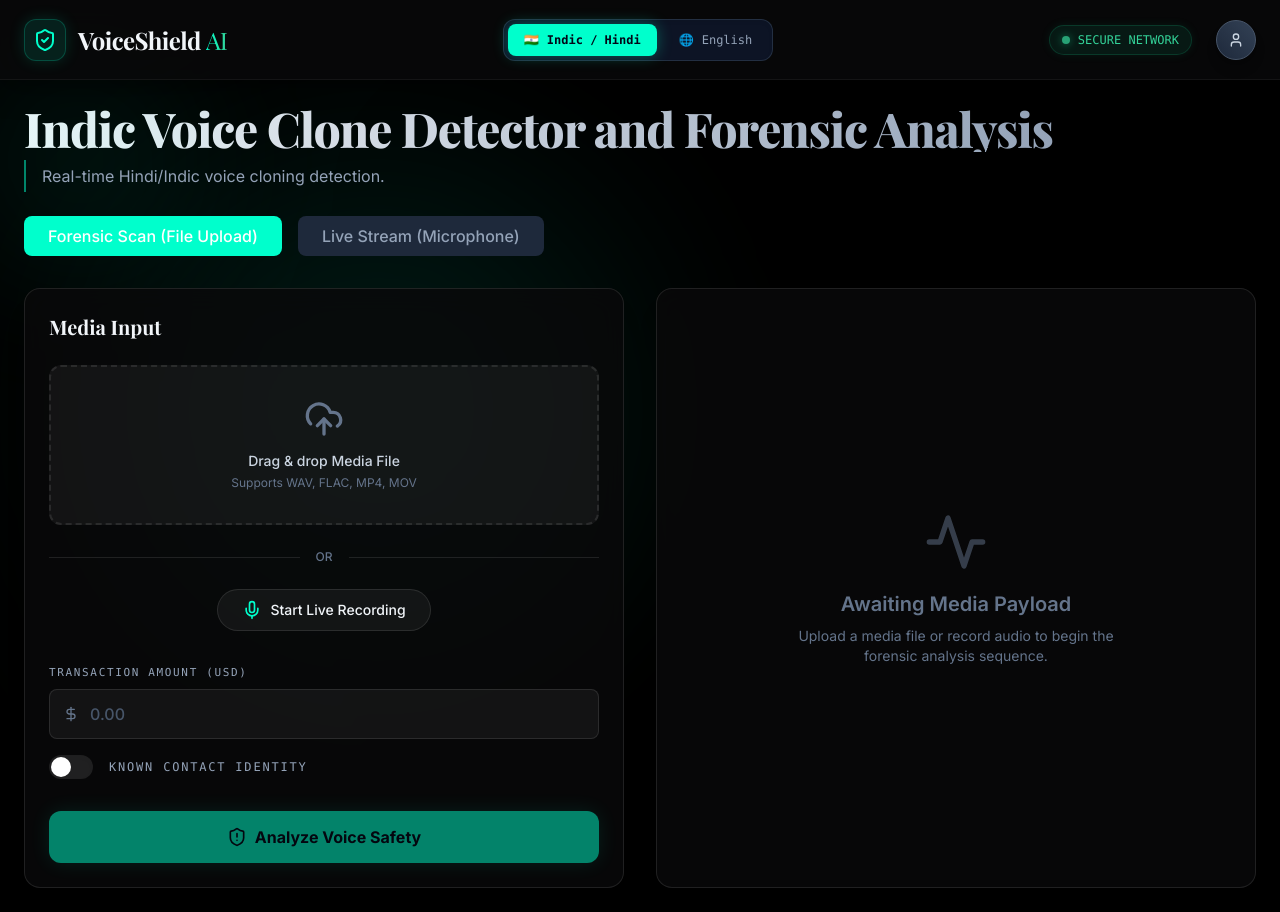
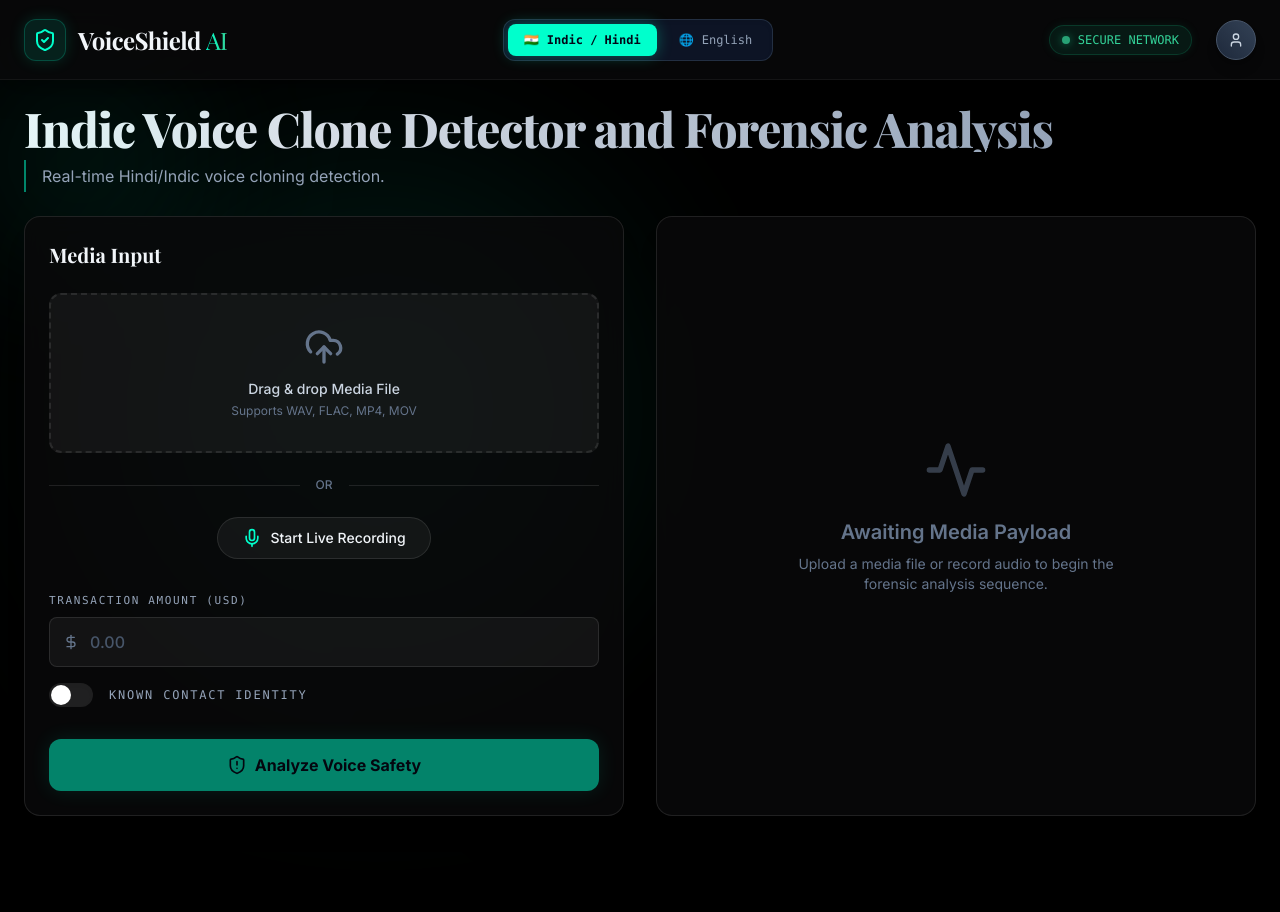
Before and after one commit to AnishCoder2006/SIH26104-AI-Clone-Detector, a Next.js app in the folder frontend/: page /dashboard/hindi in a window 1280 px wide. After the commit the page ends 840 px from the top, so only its background shows below. Built offline with nearby package versions, Linux system fonts and the light colour scheme; sample sign-in values are in the browser's storage; a web font is replaced by a local one.

Commit message:
refactor(ui): remove Live Stream tab and simplify dashboard layout to direct forensic analysis

```diff
--- a/frontend/src/components/DashboardClient.tsx
+++ b/frontend/src/components/DashboardClient.tsx
@@ -4,7 +4,6 @@
 import { useRouter } from 'next/navigation';
 import { MediaInput } from '@/components/MediaInput';
 import { RiskAnalysisPanel, RiskResponse } from '@/components/RiskAnalysisPanel';
-import { LiveStreamPanel } from '@/components/LiveStreamPanel';
 import { motion } from 'framer-motion';
 
 interface DashboardClientProps {
@@ -17,7 +16,6 @@
   const [loading, setLoading] = useState(true);
   const [isAnalyzing, setIsAnalyzing] = useState(false);
   const [analysisData, setAnalysisData] = useState<RiskResponse | null>(null);
-  const [mode, setMode] = useState<'forensic' | 'live'>('forensic');
 
   // 1. State Variables
   const [agentReport, setAgentReport] = useState<any>(null);
@@ -121,32 +119,12 @@
         </p>
       </div>
 
-      <div className="flex gap-4 mb-8 z-10 relative">
-        <button
-          onClick={() => setMode('forensic')}
-          className={`px-6 py-2 rounded-lg font-medium transition-colors ${mode === 'forensic' ? 'bg-primary text-white' : 'bg-slate-800 text-slate-400 hover:bg-slate-700'}`}
-        >
-          Forensic Scan (File Upload)
-        </button>
-        <button
-          onClick={() => setMode('live')}
-          className={`px-6 py-2 rounded-lg font-medium transition-colors ${mode === 'live' ? 'bg-primary text-white' : 'bg-slate-800 text-slate-400 hover:bg-slate-700'}`}
-        >
-          Live Stream (Microphone)
-        </button>
-      </div>
-
       <div className="grid grid-cols-1 lg:grid-cols-2 gap-8 flex-1">
         <motion.div initial={{ opacity: 0, x: -20 }} animate={{ opacity: 1, x: 0 }} className="min-h-[600px] h-full">
-          {mode === 'forensic' ? (
           <MediaInput onAnalyze={handleAnalyze} isAnalyzing={isAnalyzing} />
-          ) : (
-            <LiveStreamPanel language={language} />
-          )}
         </motion.div>
 
         <div className="min-h-[600px] h-full">
-          {mode === 'forensic' ? (
           <RiskAnalysisPanel
             loading={isAnalyzing}
             data={analysisData}
@@ -154,11 +132,6 @@
             isAgentLoading={isAgentLoading}
             agentReport={agentReport}
           />
-          ) : (
-             <div className="h-full flex items-center justify-center bg-slate-900/30 rounded-2xl border border-slate-800 border-dashed text-slate-500">
-               Live analysis metrics are displayed on the left panel.
-             </div>
-          )}
         </div>
       </div>
     </div>
```
Lines whose indentation alone changed are shown as unchanged.
